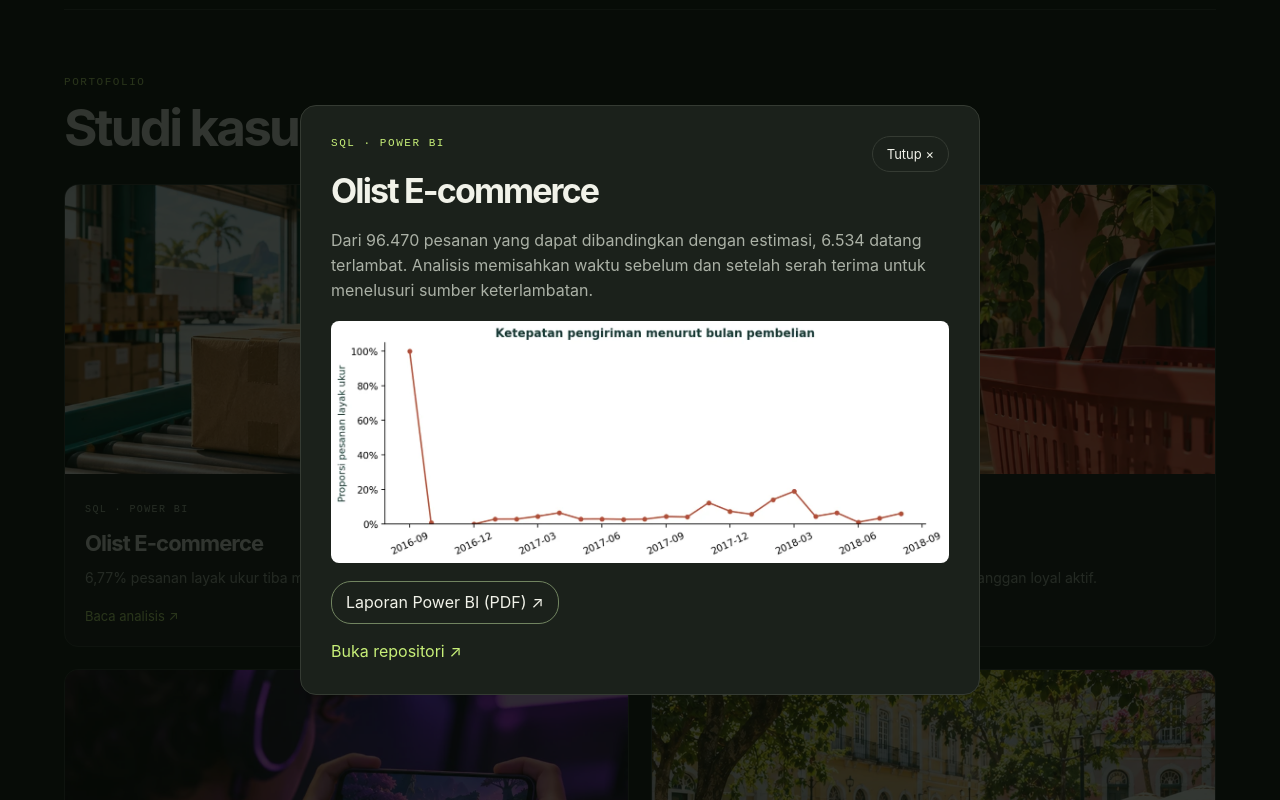
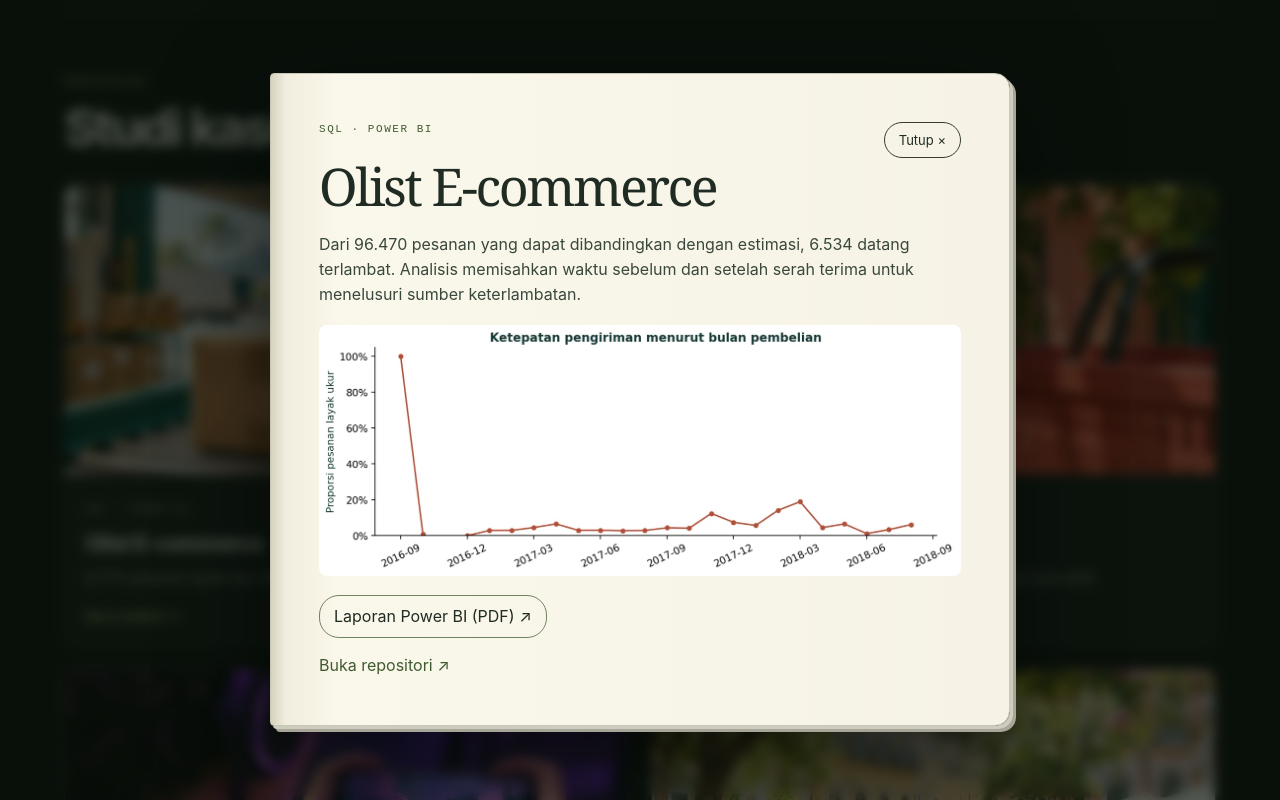
Before and after one commit to suryawinaldi/suryawinaldi.github.io, a plain HTML site: page index.html in a window 1280 px wide. Both pictures are taken after a click on the button 346 px from the left and 1012 px from the top of the page. Shown: the part 597-1397 px from the top of the page. Drawn offline with Linux system fonts and the light colour scheme; no server answers.

Commit message:
Present project details as an illustrated turning page

```diff
--- a/site.js
+++ b/site.js
@@ -39,11 +39,9 @@ function openProject([title, , tools, repo, , summary, chart]) {
   $('#desc').textContent = summary;
   $('#source').href = base + repo;
   const img = $('#plot');
-  img.hidden = !chart;
-  if (chart) {
-    img.src = 'assets/' + chart + '.webp';
-    img.alt = 'Grafik hasil analisis ' + title;
-  }
+  img.hidden = false;
+  img.src = chart ? 'assets/' + chart + '.webp' : 'assets/cover-' + repo + '.webp';
+  img.alt = chart ? 'Grafik hasil analisis ' + title : '';
   const links = (resources[chart] || []).map(([label, path]) => {
     const link = document.createElement('a');
     link.textContent = label + ' ↗';
@@ -52,20 +50,20 @@ function openProject([title, , tools, repo, , summary, chart]) {
   });
   $('#resources').replaceChildren(...links);
   dialog.showModal();
+  dialog.scrollTop = 0;
 }
 $('#close').onclick=()=>dialog.close();
 for (const project of projects) {
-  const [title, category, tools, , summary, , chart] = project;
+  const [title, category, tools, repo, summary, , chart] = project;
   const analysis = category === 'Analisis data';
   const card = document.createElement('button');
   card.className = analysis ? 'card' : 'other-project';
-  if (chart) {
-    const image = document.createElement('img');
-    image.className = 'cover';
-    image.src = 'assets/cover-' + chart + '.webp';
-    image.alt = '';
-    card.append(image);
-  }
+  const image = document.createElement('img');
+  image.className = 'cover';
+  image.src = 'assets/cover-' + (chart || repo) + '.webp';
+  image.alt = '';
+  image.loading = 'lazy';
+  card.append(image);
   const body = document.createElement('div');
   body.className = 'copy';
   body.innerHTML = '<span class="tools"></span><h3></h3><p></p><span class="link"></span>';
--- a/style.css
+++ b/style.css
@@ -15,3 +15,33 @@ img.cover{object-fit:cover;background:#20251f}
 #resources a,.profile-link{display:inline-block;padding:8px 14px;border-radius:20px;border:1px solid #718460}
 #resources a:hover,.profile-link:hover{color:var(--lime);border-color:var(--lime)}
 .profile-link{margin-top:20px}
+
+.other-project img {border-radius:12px}
+.other-project:hover h3 {color:var(--lime)}
+html:has(dialog[open]) {overflow:hidden}
+dialog {
+  color-scheme:light;
+  color:#1f2b23;
+  background:linear-gradient(90deg,#d6d2bd 0,#f1eedf 2%,#faf7eb 9%,#f6f3e6 100%);
+  width:min(740px,94vw);
+  max-height:88dvh;
+  border:1px solid #c9c6b6;
+  border-radius:4px 15px 15px 4px;
+  padding:clamp(22px,4vw,48px);
+  box-shadow:3px 3px #ceccbf,6px 6px #a8a698,0 28px 100px #0008;
+  transform-origin:left center;
+}
+dialog h2 {font:normal clamp(32px,5vw,52px)/1.08 Georgia,serif;letter-spacing:-.045em}
+dialog .eyebrow,dialog #source {color:#405a30}
+dialog #desc {color:#39483c}
+dialog #resources a:hover {color:#233b19;background:#e2e8d6}
+dialog::backdrop {background:#081109b3;backdrop-filter:blur(6px)}
+@media(prefers-reduced-motion:no-preference){
+  dialog[open] {animation:open-leaf .42s cubic-bezier(.15,.75,.2,1) both}
+  dialog[open]::backdrop {animation:veil-in .32s ease-out}
+}
+@keyframes open-leaf {
+  from {opacity:0;transform:perspective(1200px) rotateY(-22deg) translateX(18px)}
+  to {opacity:1;transform:perspective(1200px) rotateY(0) translateX(0)}
+}
+@keyframes veil-in {from {opacity:0} to {opacity:1}}
```
Also changed, not shown: assets/cover-absensi-pojok-statistik-ui.webp (added), assets/cover-skripsi-math-ui-app.webp (added), assets/cover-wordbound.webp (added).
